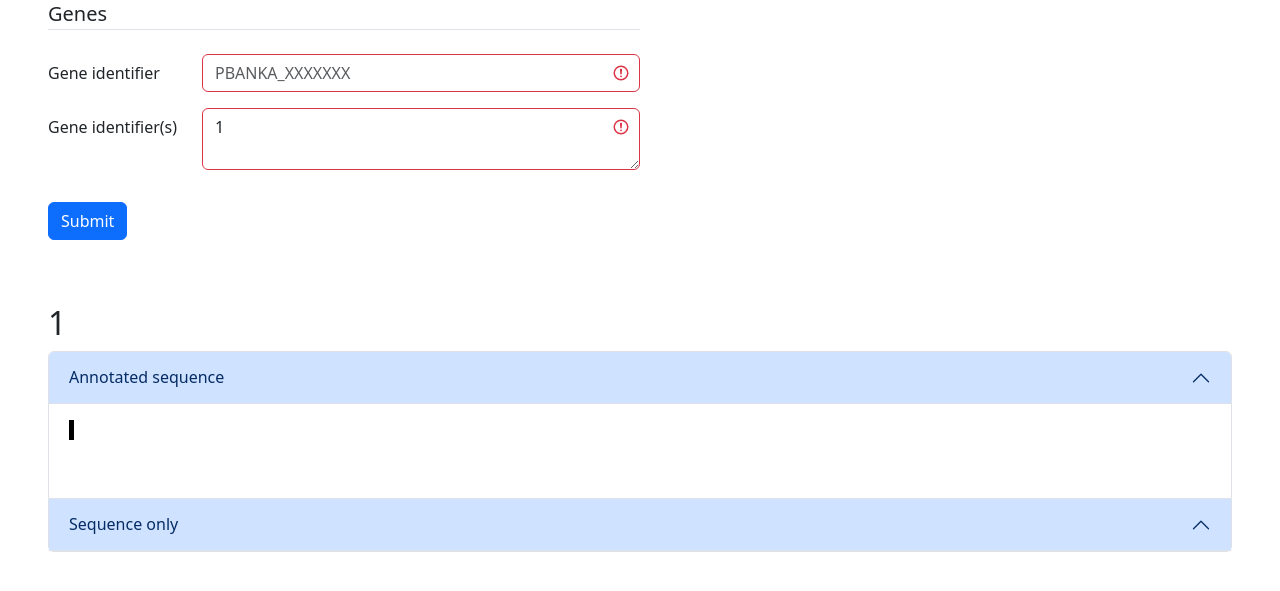
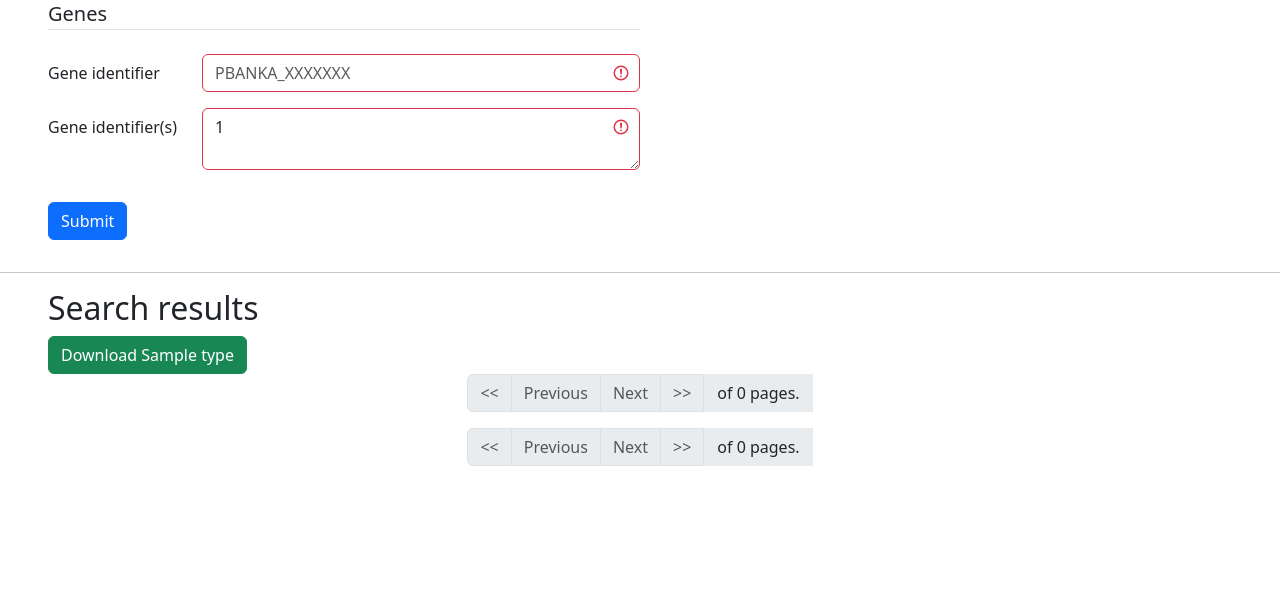
Before and after one commit to NBISweden/vector-oligo-search, a Flask app: template templates/form.html in a window 1280 px wide. Shown: the part 165-756 px from the top of the page. Run offline with Flask 3, Linux system fonts and the light colour scheme; the template is opened without the code that fills it: most values are stand-ins (such as "Sample title", 1, 10 or a date in 2020); parts of the project's set-up code (start-up, migrations or seed data) failed here and were passed over.

Commit message:
feat: improve support for large results

```diff
--- a/app.py
+++ b/app.py
@@ -2,29 +2,41 @@ from flask import (
     Flask,
     request,
     render_template,
-    Response,
     json,
-    make_response,
-    jsonify,
     redirect
 )
-import io
-import csv
 import logging
-from itertools import chain
-from search.oligo_search import search, search_to_file
-from search.search import SearchError
+from search.oligo_search import (
+    get_sequence_list,
+    df_to_file,
+    df_to_search_result
+)
+from search.search import SearchError, stream_to_base64_url
 import frontmatter
 import markdown
 
 
 logger = logging.getLogger(__name__)
-app = Flask(__name__)
+app = Flask(
+    __name__,
+    static_folder="static"
+)
+app.secret_key = "myverysecretkey"
 
 
 @app.route('/')
 def root():
     return redirect("page/home")
+
+
+def parse_gene_ids(gene_id=None, gene_list=None):
+    gene_list = ("" if gene_list is None else gene_list).strip()
+    gene_ids = [] if gene_id is None else [gene_id]
+    gene_ids = (
+        gene_ids if len(gene_list) == 0
+        else [g.strip().rstrip('\r\n') for g in gene_list.split("\n")]
+    )
+    return list(set(gene_ids))
 
 
 @app.route('/search', methods=['POST', 'GET'])
@@ -33,26 +45,47 @@ def form():
     output = None
     error = None
     status_code = 200
+    csv_data = None
+    xlsx_data = None
 
     if request.method == 'POST':
+        gene_ids = parse_gene_ids(
+            request.form.get('gene-id'),
+            request.form.get('gene-list')
+        )
+
+    if len(gene_ids) > 0:
         try:
-            gene_id = request.form['gene-id']
-            gene_list = request.form.get('gene-list', "").strip()
-            gene_ids = (
-                [gene_id] if len(gene_list) == 0
-                else [g.strip().rstrip('\r\n') for g in gene_list.split("\n")]
-            )
-            output = search(gene_ids)
+            sequence_list_df = get_sequence_list(gene_ids)
+            output = list(df_to_search_result(sequence_list_df))
+
+            (csv, mimetype) = df_to_file(sequence_list_df, "csv")
+            csv_data = stream_to_base64_url(csv, mimetype)
+
+            (xlsx, mimetype) = df_to_file(sequence_list_df, "xlsx")
+            xlsx_data = stream_to_base64_url(xlsx, mimetype)
         except SearchError as e:
             error = str(e)
             status_code = 404
 
     return render_template(
-      'form.html',
-      gene_ids=gene_ids,
-      output=output,
-      error=error,
-      status_code=status_code,
+        'form.html',
+        gene_ids=gene_ids,
+        output=None if output is None else json.dumps(output),
+        error=error,
+        status_code=status_code,
+        files=[
+            {
+                "name": "oligo-vector-sequence.xlsx",
+                "data": xlsx_data,
+                "type": "XLSX"
+            },
+            {
+                "name": "oligo-vector-sequence.zip",
+                "data": csv_data,
+                "type": "CSV"
+            }
+        ]
     )
 
 
@@ -72,33 +105,5 @@ def page(page_id):
         return render_template('404.html', url=f'page/{page_id}'), 404
 
 
-@app.route('/oligo-search')
-def oligo_search():
-    gene_ids = request.args.getlist('gene-id')
-    try:
-        output = search(gene_ids)
-        return jsonify(output)
-    except SearchError as e:
-        error = str(e)
-        return make_response(jsonify({"error": error}), 404)
-
-
-@app.route("/get")
-def get_data():
-    gene_ids = request.args.getlist('gene-id')
-    format = request.args.get('format', 'csv')
-    (output, ext) = search_to_file(
-        gene_ids,
-        output_format=format
-    )
-    return Response(
-        output,
-        mimetype="text/csv",
-        headers={
-            "Content-disposition":
-                f"attachment; filename=oligo-sequences.{ext}"
-            }
-        )
-
 if __name__ == '__main__':
     app.run(host='0.0.0.0', port=8000)
--- /dev/null
+++ b/static/render-items.js
@@ -0,0 +1,129 @@
+function renderItems(items, pageSize, pageNumber, targetId) {
+  const pageCount = Math.ceil(items.length / pageSize);
+  pageNumber = Math.min(pageCount - 1, pageNumber);
+  const start = pageSize * pageNumber;
+  const end = start + pageSize;
+  const selectedItems = items.slice(start, end)
+  const annotationTemplate = (
+`<span class="annotated-sequence break-all" data-annotation="{{ label }}">{{ sequence }}</span>`
+  )
+  const processedItems = selectedItems.map(
+    (item, index) => ({
+      ...item,
+      index: index,
+      annotatedView: item.annotations.map(annotation => (
+        Mustache.render(
+          annotationTemplate,
+          {
+            ...annotation,
+            sequence: item.sequence.substring(
+              annotation.position[0],
+              annotation.position[1]
+            )
+          }
+        )
+      )).join("")
+    })
+  )
+
+  const rowTemplate = (
+`<div class="row my-lg-5 my-sm-2">
+  <h3>{{ gene_id }}</h3>
+  <div class="accordion" id="accordion-{{ index }}">
+    <div class="accordion-item">
+      <h4 class="accordion-header">
+        <button class="accordion-button" type="button" data-bs-toggle="collapse" data-bs-target="#collapse-annotated-{{ index }}" aria-expanded="true" aria-controls="collapse-annotated-{{ index }}">
+          Annotated sequence
+        </button>
+      </h4>
+      <div id="collapse-annotated-{{ index }}" class="accordion-collapse collapse show" data-bs-parent="#accordion-{{ index }}">
+        <div class="accordion-body">
+          <p>
+            {{{annotatedView}}}
+          </p>
+        </div>
+      </div>
+    </div>
+    <div class="accordion-item">
+      <h4 class="accordion-header">
+        <button class="accordion-button" type="button" data-bs-toggle="collapse" data-bs-target="#collapse-sequence-{{ index }}" aria-expanded="true" aria-controls="collapse-sequence-{{ index }}">
+          Sequence only
+        </button>
+      </h4>
+      <div id="collapse-sequence-{{ index }}" class="accordion-collapse collapse" data-bs-parent="#accordion-{{ index }}">
+        <div class="accordion-body">
+          <p>
+            <span class="annotated-sequence break-all" data-annotation="Oligo sequence">{{ sequence }}</span>
+          </p>
+        </div>
+      </div>
+    </div>
+  </div>
+</div>`
+  );
+  const pageView = processedItems.map(item => Mustache.render(rowTemplate, item)).join("\n");
+  const maxListedPages = 5;
+  const pageGroupStart = Math.floor(pageNumber / maxListedPages) * maxListedPages;
+  const listedPages = Math.min(pageCount, maxListedPages);
+  const paginationItemTemplate = (
+`<li class="page-item {{disabled}}"><a class="page-link {{active}}" href="{{href}}">{{label}}</a></li>`
+  );
+  const paginationTemplate = (
+`<nav aria-label="Page navigation">
+  <ul class="pagination justify-content-center">
+    {{{paginationItems}}}
+    <li class="page-item"><span class="pagination-label"> of {{pageCount}} pages.</span></li>
+  </ul>
+</nav>`
+  );
+
+  function inPageRange(pn) {
+    return pn >= 0 && pn < pageCount;
+  }
+
+  function paginationPage(pn, label) {
+    return {
+      label: label,
+      ...(
+        inPageRange(pn) ? {
+          href: `#?page=${pn}`,
+          active: pn === pageNumber ? "active" : ""
+        } : {
+          disabled: "disabled",
+        }
+      )
+    }
+  }
+
+  const paginationView = Mustache.render(
+    paginationTemplate,
+    {
+      paginationItems: (
+        [
+          paginationPage(pageGroupStart - listedPages, "<<"),
+          paginationPage(pageNumber - 1, "Previous"),
+          ...Array.from({length: listedPages}).map((_, index) => (
+            paginationPage(pageGroupStart + index, pageGroupStart + index + 1)
+          )),
+          paginationPage(pageNumber + 1, "Next"),
+          paginationPage(pageGroupStart + listedPages, ">>"),
+        ].map((pagination) => (
+          Mustache.render(
+            paginationItemTemplate,
+            pagination
+          )
+        )).join("")
+      ),
+      pageCount: pageCount
+    }
+  )
+  document.getElementById(targetId).innerHTML = [paginationView, pageView, paginationView].join("\n");
+}
+
+function updatePageState() {
+  const queryString = window.location.hash.replace("#", "");
+  const urlParams = new URLSearchParams(queryString);
+  const selectedPage = urlParams.get("page") || 0;
+  const pageSize = Math.max(urlParams.get("pageSize") || 10, 5);
+  renderItems(items, pageSize, selectedPage, "item-view");
+}
--- a/templates/base.html
+++ b/templates/base.html
@@ -64,6 +64,16 @@
     .form-group {
       margin-bottom: 1rem;
     }
+
+    .pagination-label {
+      position: relative;
+      display: block;
+      padding: var(--bs-pagination-padding-y) var(--bs-pagination-padding-x);
+      font-size: var(--bs-pagination-font-size);
+      text-decoration: none;
+      background-color: var(--bs-pagination-disabled-bg);
+      border: var(--bs-pagination-border-width) solid var(--bs-pagination-disabled-bg);
+    }
   </style>
 </head>
 <body>
@@ -83,11 +93,11 @@
 
     <nav class="navbar navbar-expand-lg navbar-light px-lg-5" style="background-color: #f0f0f0">
       <a class="navbar-brand" href="/">Home</a>
-      <button class="navbar-toggler" type="button" data-toggle="collapse" data-target="#navbarSupportedContent" aria-controls="navbarSupportedContent" aria-expanded="false" aria-label="Toggle navigation">
+      <button class="navbar-toggler" type="button" data-bs-toggle="collapse" data-bs-target="#navbarContent" aria-controls="navbarContent" aria-expanded="false" aria-label="Toggle navigation">
         <span class="navbar-toggler-icon"></span>
       </button>
 
-      <div class="collapse navbar-collapse" id="navbarSupportedContent">
+      <div class="collapse navbar-collapse" id="navbarContent">
         <ul class="navbar-nav mr-auto mt-2 mt-lg-0">
           <li class="nav-item">
             <a class="nav-link" href="/search">Search</a>
--- a/templates/form.html
+++ b/templates/form.html
@@ -50,43 +50,21 @@ PBANKA_1466100">{% for gene_id in gene_ids %}{{ gene_id }}
   </div>
   {% else %}
     {% if output %}
+      <hr/>
       <div class="container-fluid px-lg-5">
-      {% for entry in output %}
-        <div class="row my-lg-5 my-sm-2">
-          <h2>{{ entry.gene_id }}</h2>
-          <div class="accordion" id="accordion-{{ loop.index }}">
-            <div class="accordion-item">
-              <h3 class="accordion-header">
-                <button class="accordion-button" type="button" data-bs-toggle="collapse" data-bs-target="#collapse-annotated-{{ loop.index }}" aria-expanded="true" aria-controls="collapse-annotated-{{ loop.index }}">
-                  Annotated sequence
-                </button>
-              </h3>
-              <div id="collapse-annotated-{{ loop.index }}" class="accordion-collapse collapse show" data-bs-parent="#accordion-{{ loop.index }}">
-                <div class="accordion-body">
-                  <p>
-                  {% for annotation in entry.annotations %}<span class="annotated-sequence break-all" data-annotation="{{ annotation.label }}">{{ entry.sequence[annotation.position[0]:annotation.position[1]] }}</span>{% endfor %}
-                  </p>
-                </div>
-              </div>
-            </div>
-            <div class="accordion-item">
-              <h3 class="accordion-header">
-                <button class="accordion-button" type="button" data-bs-toggle="collapse" data-bs-target="#collapse-sequence-{{ loop.index }}" aria-expanded="true" aria-controls="collapse-sequence-{{ loop.index }}">
-                  Sequence only
-                </button>
-              </h3>
-              <div id="collapse-sequence-{{ loop.index }}" class="accordion-collapse collapse" data-bs-parent="#accordion-{{ loop.index }}">
-                <div class="accordion-body">
-                  <p>
-                    <span class="annotated-sequence break-all" data-annotation="Oligo sequence">{{ entry.sequence }}</span>
-                  </p>
-                </div>
-              </div>
-            </div>
-          </div>
-        </div>
-      {% endfor %}
+        <h2>Search results</h2>
+        {% for file in files %}
+        <a class="btn buttons-csv buttons-html5 btn-success" download="{{ file.name }}" href="{{ file.data }}">Download {{ file.type }}</a>
+        {% endfor %}
       </div>
+      <div class="container-fluid px-lg-5" id="item-view"></div>
+      <script src="https://unpkg.com/mustache@4.2.0/mustache.js"></script>
+      <script src="/static/render-items.js"></script>
+      <script>
+        const items = {% autoescape false %}{{ output }}{% endautoescape %};
+        updatePageState()
+        window.addEventListener("hashchange", updatePageState)
+      </script>
     {% endif %}
   {% endif %}
 {% endblock %}
```
Also changed, not shown: get_all.py (added, +14 -0 lines), search/oligo_search.py (+56 -30 lines), search/search.py (+7 -1 lines).
